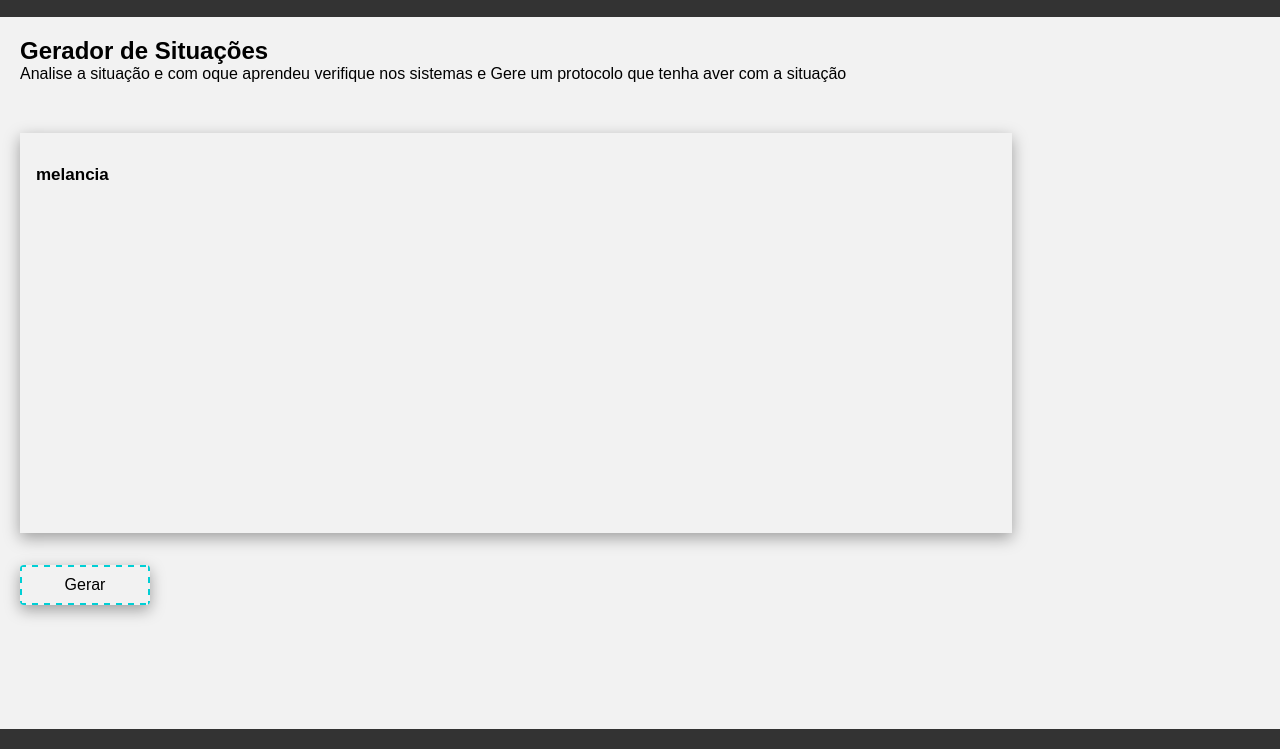
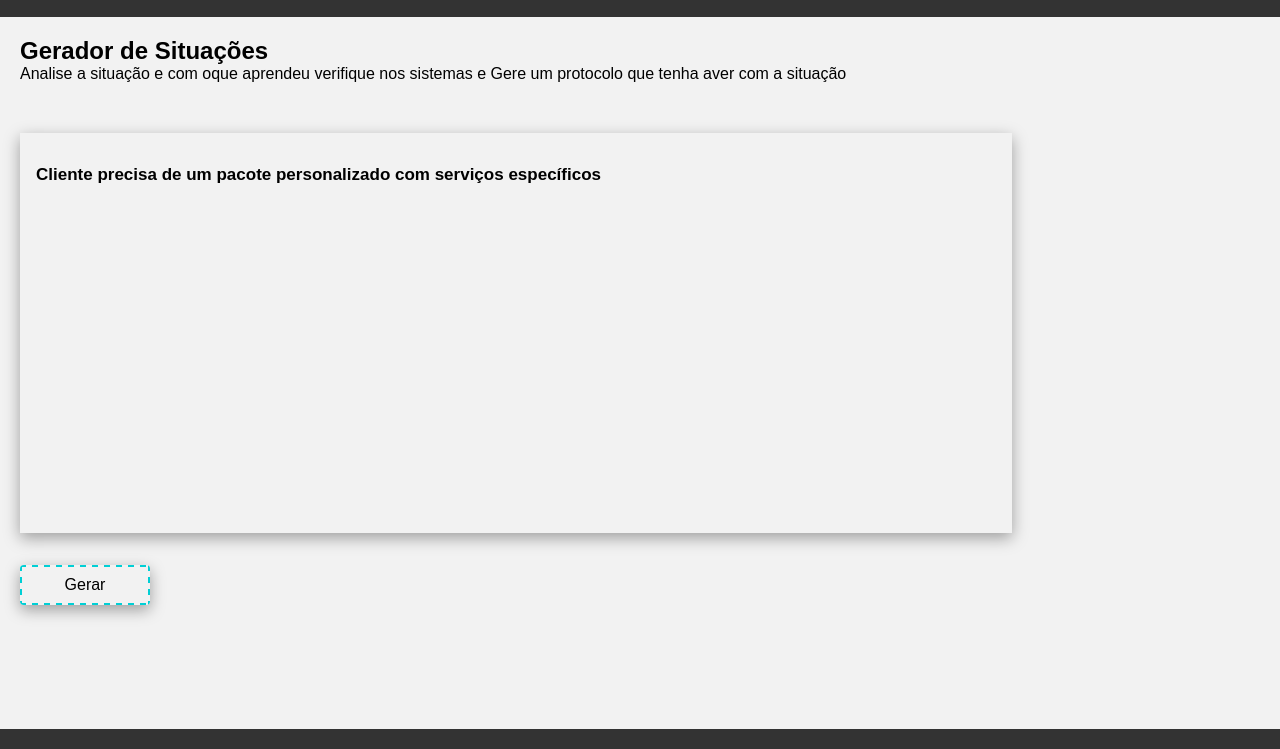
Before and after one commit to aydom669/gerador-de-situacoes-N1, a plain HTML site: page index.html in a window 1280 px wide. Both pictures are taken after a click on the link "Gerar". Shown: the part 51-800 px from the top of the page. Drawn offline with Linux system fonts and the light colour scheme.

Commit message:
Gerador de Situações

```diff
--- a/main.js
+++ b/main.js
@@ -1,19 +1,66 @@
-var words = [
-  "Cliente Reclama que o seu chip não esta funcionando",
-  "Cliente Reclama que o seu plamo de internet esta com muita queda e instabilidade",
-  "Cliente Reclama que a fatura veio com um almento de 10 reais",
-  "abacaxi",
-  "morango",
-  "uva",
-  "pera",
-  "manga",
-  "melancia",
-  "kiwi",
+var situacoes = [
+  "Cliente solicita um desconto para continuar com o serviço",
+  "Cliente está insatisfeito com a qualidade do atendimento e considera cancelar",
+  "Cliente deseja negociar o valor da fatura para evitar o cancelamento",
+  "Cliente recebeu uma oferta da concorrência e está considerando migrar",
+  "Cliente precisa de mais benefícios para continuar com o serviço",
+  "Cliente está descontente com a política de renovação de contrato",
+  "Cliente enfrenta problemas frequentes e está pensando em cancelar",
+  "Cliente solicita uma revisão do contrato para evitar a migração",
+  "Cliente recebeu um aumento no preço do plano e está avaliando outras opções",
+  "Cliente está considerando migrar para um plano com mais vantagens",
+  "Cliente quer saber sobre possíveis benefícios para permanecer como cliente",
+  "Cliente solicita um upgrade de serviço para continuar com a empresa",
+  "Cliente precisa de um plano mais personalizado para continuar",
+  "Cliente está insatisfeito com o suporte técnico e cogita cancelar",
+  "Cliente está avaliando outras opções no mercado antes de renovar",
+  "Cliente quer saber sobre programas de fidelidade e recompensas",
+  "Cliente precisa de uma solução rápida para um problema crítico",
+  "Cliente deseja receber um atendimento prioritário para continuar",
+  "Cliente está considerando mudar de operadora por falta de vantagens",
+  "Cliente quer renegociar o prazo de fidelidade para evitar o cancelamento",
+  "Cliente está insatisfeito com a qualidade do serviço prestado",
+  "Cliente precisa de um plano mais flexível para suas necessidades",
+  "Cliente quer saber sobre descontos especiais para clientes antigos",
+  "Cliente recebeu uma oferta de pacote promocional da concorrência",
+  "Cliente enfrenta dificuldades com o serviço e considera cancelar",
+  "Cliente precisa de uma solução rápida para um problema de cobertura",
+  "Cliente está descontente com a política de suporte da empresa",
+  "Cliente solicita uma melhoria nos serviços oferecidos para continuar",
+  "Cliente está considerando mudar para uma operadora com melhor reputação",
+  "Cliente deseja adicionar serviços extras ao seu pacote atual",
+  "Cliente enfrenta problemas recorrentes de cobrança e considera cancelar",
+  "Cliente quer saber sobre opções de renovação antecipada com desconto",
+  "Cliente está avaliando a relação custo-benefício do serviço atual",
+  "Cliente precisa de um atendimento especializado para resolver seu problema",
+  "Cliente está insatisfeito com as condições de fidelidade do contrato",
+  "Cliente quer saber sobre opções de upgrade sem custo adicional",
+  "Cliente recebeu um aumento na mensalidade e está considerando cancelar",
+  "Cliente enfrenta dificuldades técnicas constantes e cogita mudar de empresa",
+  "Cliente solicita um plano mais econômico para continuar",
+  "Cliente está insatisfeito com a qualidade do sinal e considera migrar",
+  "Cliente precisa de um pacote personalizado com serviços específicos",
+  "Cliente quer saber sobre vantagens exclusivas para clientes retidos",
+  "Cliente enfrenta problemas de estabilidade no serviço e avalia outras opções",
+  "Cliente está considerando migrar para uma empresa com melhor atendimento",
+  "Cliente deseja receber um benefício especial para permanecer com a empresa",
+  "Cliente está descontente com as condições contratuais e pensa em cancelar",
+  "Cliente solicita uma revisão dos termos do contrato para continuar",
+  "Cliente está avaliando ofertas de outras operadoras antes de renovar",
+  "Cliente quer saber sobre descontos progressivos para clientes fiéis",
 ];
-var wordContainer = document.getElementById("text");
+
+var situacoesContainer = document.getElementById("text");
+var usedWords = [];
 
 function generateRandomWord() {
-  var randomIndex = Math.floor(Math.random() * words.length);
-  var randomWord = words[randomIndex];
-  wordContainer.textContent = randomWord;
+  if (usedWords.length === situacoes.length) {
+    usedWords = [];
+  }
+
+  var availableWords = situacoes.filter((word) => !usedWords.includes(word));
+  var randomIndex = Math.floor(Math.random() * availableWords.length);
+  var randomWord = availableWords[randomIndex];
+  usedWords.push(randomWord);
+  situacoesContainer.textContent = randomWord;
 }
--- a/style.css
+++ b/style.css
@@ -126,3 +126,15 @@ footer {
     background-position: 1000px 0, -1000px bottom, 0 -1000px, right 1000px;
   }
 }
+
+@media (max-width: 600px) {
+  header,
+  main,
+  footer {
+    padding: 10px;
+  }
+
+  a {
+    width: 150px;
+  }
+}
```
